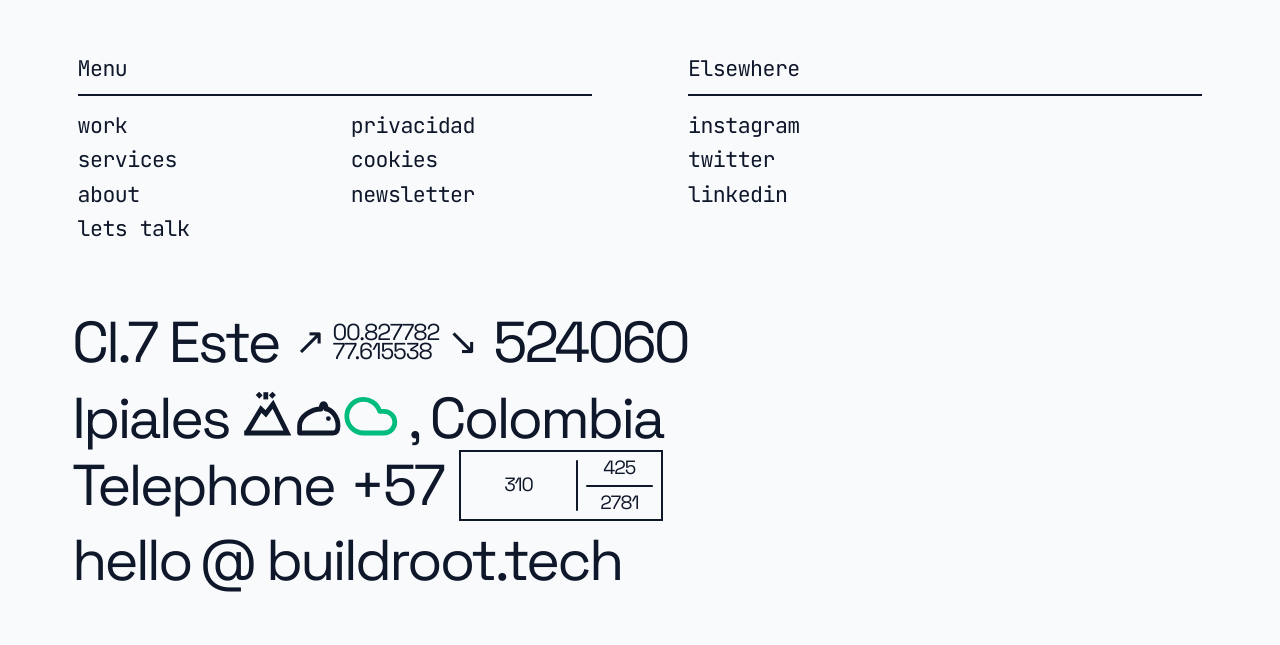
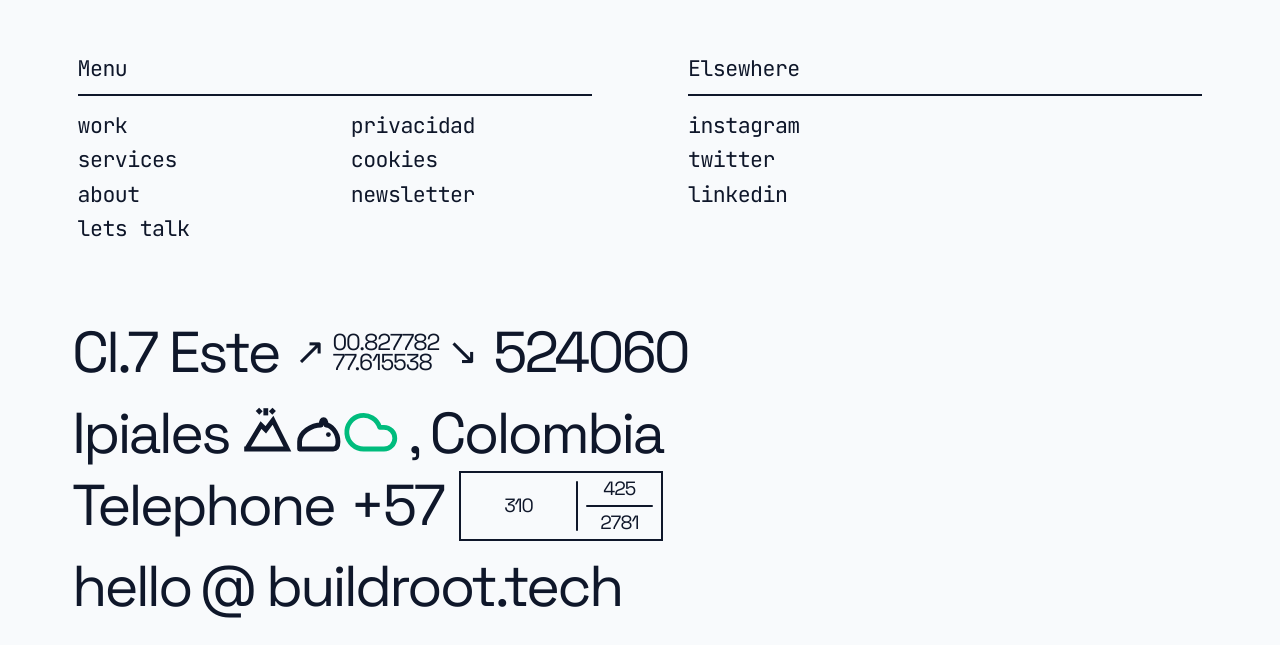
Before and after one commit to buildroot-tech/front-buildroot, a Next.js app: page / in a window 1280 px wide. Shown: the part 4748-5393 px from the top of the page. Before the commit the page ends 5357 px from the top, so only its background shows below. Built offline with nearby package versions, Linux system fonts and the light colour scheme.

Commit message:
style(footer): fix uneven row spacing by moving padding to each row instead of wrapper gap

```diff
--- a/components/layout/Footer.tsx
+++ b/components/layout/Footer.tsx
@@ -166,10 +166,10 @@ export function Footer(): React.ReactElement {
         <div className="pt-12 md:pt-8 pb-4 md:pb-6 relative w-full overflow-hidden">
           {/* Main Info Box */}
           <div className="mx-auto w-[95%] max-w-6xl md:ml-auto md:mr-8 xl:mr-[5%] bg-[var(--bg-primary)]">
-            <div className="flex flex-col gap-[clamp(0.5rem,1.2vw,1.5rem)]">
+            <div className="flex flex-col gap-0">
 
               {/* Row 1: Location */}
-              <div className="flex items-baseline justify-start w-full px-2 gap-2 md:gap-4">
+              <div className="flex items-baseline justify-start w-full px-2 py-[clamp(0.3rem,0.8vw,1rem)] gap-2 md:gap-4">
                 <span className="font-display font-normal text-[var(--text-primary)] text-[clamp(2.5rem,4.5vw,6rem)] capitalize leading-[0.85] tracking-tighter whitespace-nowrap translate-y-1 md:translate-y-2">
                   {contactInfo.address}
                 </span>
@@ -189,10 +189,10 @@ export function Footer(): React.ReactElement {
               </div>
 
               {/* Rows 2 & 3: City and Phone Grid (Aligned by width) */}
-              <div className="flex flex-col w-max px-2 gap-[clamp(0.5rem,1.2vw,1.5rem)]">
+              <div className="flex flex-col w-max px-2 gap-0">
 
                 {/* Row 2: City */}
-                <div className="flex items-end justify-start gap-1 md:gap-2 w-full">
+                <div className="flex items-end justify-start gap-1 md:gap-2 w-full py-[clamp(0.3rem,0.8vw,1rem)]">
                   <span className="font-display font-normal text-[var(--text-primary)] text-[clamp(2.5rem,4.5vw,6rem)] capitalize leading-[0.85] tracking-tighter whitespace-nowrap translate-y-1 md:translate-y-2">
                     {contactInfo.city}
                   </span>
@@ -219,7 +219,7 @@ export function Footer(): React.ReactElement {
                 </div>
 
                 {/* Row 3: Telephone and Grid */}
-                <div className="flex items-center justify-start w-full gap-2 md:gap-4 shrink-0">
+                <div className="flex items-center justify-start w-full gap-2 md:gap-4 shrink-0 py-[clamp(0.3rem,0.8vw,1rem)]">
                   <div className="flex items-center gap-2 md:gap-4 shrink-0">
                     <span className="font-display font-normal text-[var(--text-primary)] text-[clamp(2.5rem,4.5vw,6rem)] leading-[0.85] capitalize tracking-tighter">
                       Telephone
@@ -258,7 +258,7 @@ export function Footer(): React.ReactElement {
               </div>
 
               {/* Row 4: Email */}
-              <div className="group flex items-center justify-start w-full px-2 bg-[var(--bg-primary)] hover:bg-[var(--text-primary)] transition-colors duration-300">
+              <div className="group flex items-center justify-start w-full px-2 py-[clamp(0.3rem,0.8vw,1rem)] bg-[var(--bg-primary)] hover:bg-[var(--text-primary)] transition-colors duration-300">
                 <a href={`mailto:${contactInfo.email}`} className="flex items-center justify-start gap-1 md:gap-2 w-full">
                   <span className="font-display font-normal text-[var(--text-primary)] text-[clamp(2.5rem,4.5vw,6rem)] leading-[0.85] tracking-tighter group-hover:text-[var(--bg-primary)] transition-colors duration-300 lowercase">
                     {contactInfo.email.split("@")[0]}
```
